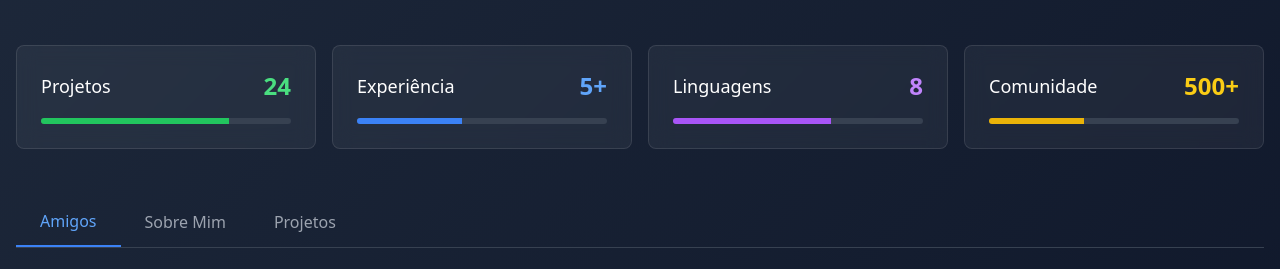
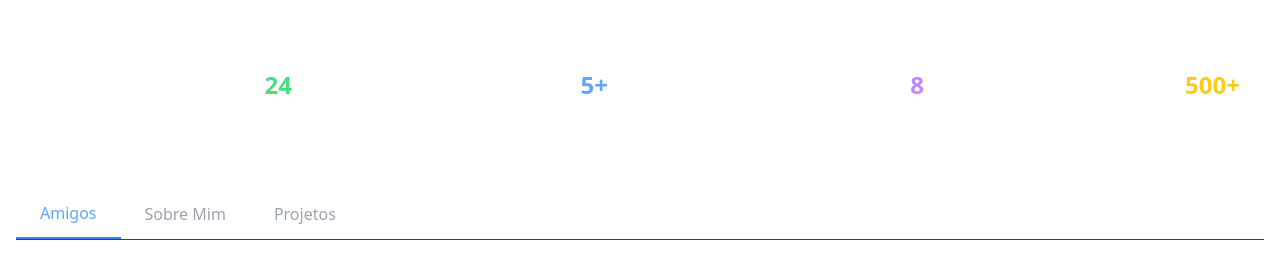
Before and after one commit to henryzinhosz/theworldofoz.github.io, a plain HTML site: page index.html in a window 1280 px wide. Shown: the part 235-504 px from the top of the page. Drawn offline with nearby package versions, Linux system fonts and the light colour scheme.

Commit message:
Update index.html

```diff
--- a/index.html
+++ b/index.html
@@ -6,7 +6,6 @@
     <title>Henrysz | Meu Perfil</title>
     <script src="https://cdn.tailwindcss.com"></script>
     <link rel="stylesheet" href="https://cdnjs.cloudflare.com/ajax/libs/font-awesome/6.4.0/css/all.min.css">
-    <link href="../../public/main.css" type="text/css" rel="stylesheet">
 
 </head>
 <body class="gradient-bg text-white min-h-screen font-sans">
```
